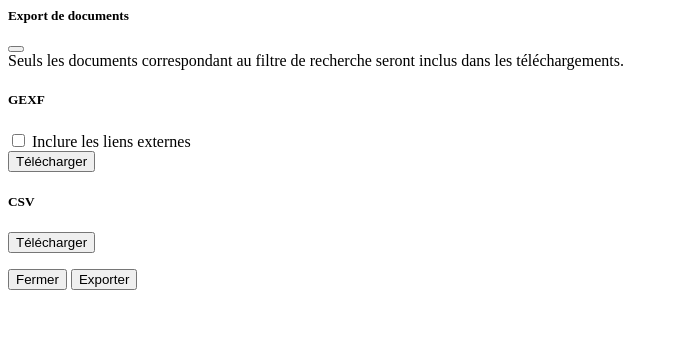
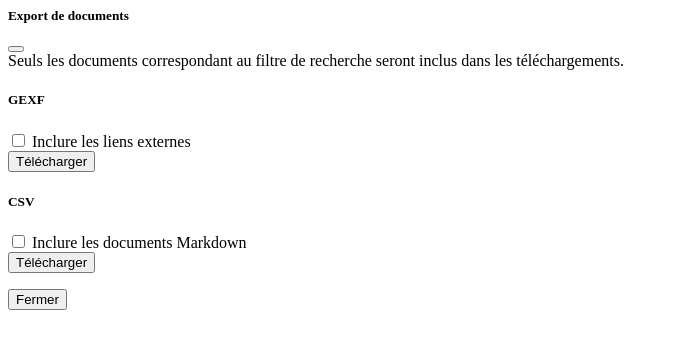
Before and after one commit to MyWebIntelligence/MyDocClient, a Symfony app: template templates/project/_modals/export-documents.html.twig in a window 1280 px wide. Shown: the top 349 px of the page, without its empty margins (0-675 px from the left). Run offline with Twig, Linux system fonts and the light colour scheme; the template is opened without the code that fills it, so the values that code supplies are empty; some libraries are stand-ins or nearby versions.

Commit message:
CSV export (full) fixes #29

```diff
--- a/templates/project/_modals/export-documents.html.twig
+++ b/templates/project/_modals/export-documents.html.twig
@@ -3,8 +3,7 @@
      tabindex="-1"
      aria-labelledby="exportDocumentModalLabel"
      aria-hidden="true">
-    <form action="{{ path('download', {id: project.id}) }}">
-    <div class="modal-dialog">
+    <div class="modal-dialog modal-lg">
         <div class="modal-content">
             <div class="modal-header">
                 <h5 class="modal-title fw-bold" id="exportDocumentModalLabel">Export de documents</h5>
@@ -12,36 +11,50 @@
             </div>
             <div class="modal-body">
                 <div class="alert alert-info">
+                    <i class="bi-info-circle-fill me-1"></i>
                     Seuls les documents correspondant au filtre de recherche seront inclus dans les téléchargements.
                 </div>
 
                 <div class="row">
                     <div class="col">
-                        <h5>GEXF</h5>
-
-                        <form action="{{ path('download_gexf', {id: project.id}) }}">
+                        <div class="card">
+                            <form action="{{ path('download_gexf', {id: project.id}) }}" method="get">
+                                <div class="card-header">
+                                    <h5 class="card-title">GEXF</h5>
+                                </div>
+                                <div class="card-body">
                                     <div class="form-check mb-3">
-                                <input id="include_external_links" type="checkbox" class="form-check-input">
+                                        <input id="include_external_links" name="include_external_links" type="checkbox" class="form-check-input">
                                         <label for="include_external_links" class="form-check-label">Inclure les liens externes</label>
                                     </div>
                                     <button type="submit" class="btn btn-primary">Télécharger</button>
+                                </div>
                             </form>
+                        </div>
                     </div>
 
                     <div class="col">
-                        <h5>CSV</h5>
-
-                        <form action="{{ path('download_csv', {id: project.id}) }}">
+                        <div class="card">
+                            <form action="{{ path('download_csv', {id: project.id}) }}" method="get">
+                                <div class="card-header">
+                                    <h5 class="card-title">CSV</h5>
+                                </div>
+                                <div class="card-body">
+                                    <div class="form-check mb-3">
+                                        <input id="include_files" name="include_files" type="checkbox" class="form-check-input">
+                                        <label for="include_files" class="form-check-label">Inclure les documents Markdown</label>
+                                    </div>
                                     <button class="btn btn-primary">Télécharger</button>
+                                </div>
                             </form>
                         </div>
                     </div>
                 </div>
+            </div>
+
             <div class="modal-footer">
                 <button type="button" class="btn btn-outline-secondary" data-bs-dismiss="modal">Fermer</button>
-                <button type="submit" class="btn btn-primary">Exporter</button>
             </div>
         </div>
     </div>
-    </form>
 </div>
```
Also changed, not shown: src/Controller/DownloadController.php (+34 -7 lines). Lines whose indentation alone changed are shown as unchanged.
